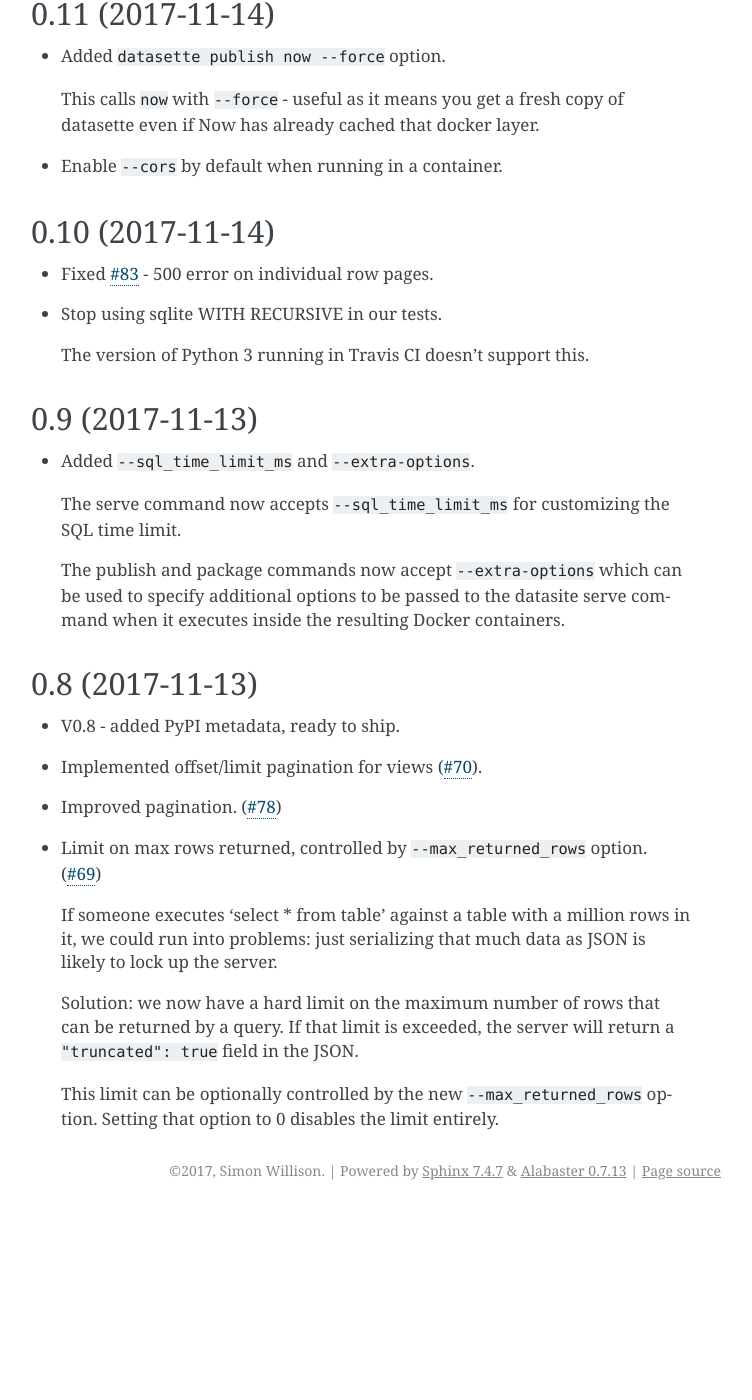
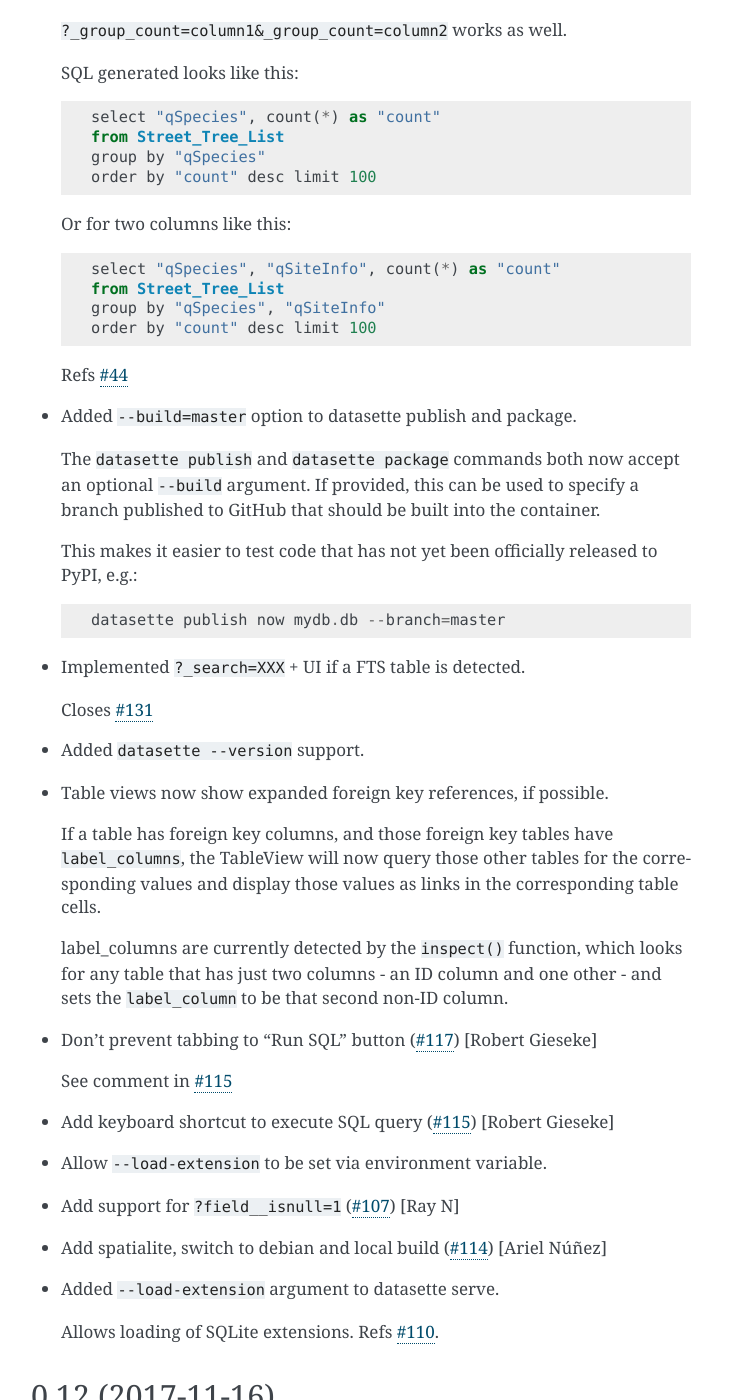
Before and after one commit to simonw/datasette, a Sphinx documentation site: the page built from docs/changelog.rst, in a window 1280 px wide and 1400 px high, scrolled down 1013 px. Shown: the whole window, without its empty margins (389-1141 px from the left). Built offline with Sphinx 7.4.7, drawn with Linux system fonts in a browser that asks for light colours; before the commit the page ends 2223 px from its top, so only the background shows below that; some of the changed text lies outside the part shown.

Commit message:
Release notes for 0.13

```diff
--- a/docs/changelog.rst
+++ b/docs/changelog.rst
@@ -1,5 +1,126 @@
 Changelog
 =========
+
+0.13 (2017-11-24)
+-----------------
+- Search now applies to current filters.
+
+  Combined search into the same form as filters.
+
+  Closes `#133`_
+
+- Much tidier design for table view header.
+
+  Closes `#147`_
+
+- Added ``?column__not=blah`` filter.
+
+  Closes `#148`_
+
+- Row page now resolves foreign keys.
+
+  Closes `#132`_
+
+- Further tweaks to select/input filter styling.
+
+  Refs `#86`_ - thanks for the help, @natbat!
+
+- Show linked foreign key in table cells.
+
+- Added UI for editing table filters.
+
+  Refs `#86`_
+
+- Hide FTS-created tables on index pages.
+
+  Closes `#129`_
+
+- Add publish to heroku support [Jacob Kaplan-Moss]
+
+  ``datasette publish heroku mydb.db``
+
+  Pull request `#104`_
+
+- Initial implementation of ``?_group_count=column``.
+
+  URL shortcut for counting rows grouped by one or more columns.
+
+  ``?_group_count=column1&_group_count=column2`` works as well.
+
+  SQL generated looks like this::
+
+      select "qSpecies", count(*) as "count"
+      from Street_Tree_List
+      group by "qSpecies"
+      order by "count" desc limit 100
+
+  Or for two columns like this::
+
+      select "qSpecies", "qSiteInfo", count(*) as "count"
+      from Street_Tree_List
+      group by "qSpecies", "qSiteInfo"
+      order by "count" desc limit 100
+
+  Refs `#44`_
+
+- Added ``--build=master`` option to datasette publish and package.
+
+  The ``datasette publish`` and ``datasette package`` commands both now accept an
+  optional ``--build`` argument. If provided, this can be used to specify a branch
+  published to GitHub that should be built into the container.
+
+  This makes it easier to test code that has not yet been officially released to
+  PyPI, e.g.::
+
+      datasette publish now mydb.db --branch=master
+
+- Implemented ``?_search=XXX`` + UI if a FTS table is detected.
+
+  Closes `#131`_
+
+- Added ``datasette --version`` support.
+
+- Table views now show expanded foreign key references, if possible.
+
+  If a table has foreign key columns, and those foreign key tables have
+  ``label_columns``, the TableView will now query those other tables for the
+  corresponding values and display those values as links in the corresponding
+  table cells.
+
+  label_columns are currently detected by the ``inspect()`` function, which looks
+  for any table that has just two columns - an ID column and one other - and
+  sets the ``label_column`` to be that second non-ID column.
+
+- Don't prevent tabbing to "Run SQL" button (`#117`_) [Robert Gieseke]
+
+  See comment in `#115`_
+
+- Add keyboard shortcut to execute SQL query (`#115`_) [Robert Gieseke]
+
+- Allow ``--load-extension`` to be set via environment variable.
+
+- Add support for ``?field__isnull=1`` (`#107`_) [Ray N]
+
+- Add spatialite, switch to debian and local build (`#114`_) [Ariel Núñez]
+
+- Added ``--load-extension`` argument to datasette serve.
+
+  Allows loading of SQLite extensions. Refs `#110`_.
+
+.. _#133: https://github.com/simonw/datasette/issues/133
+.. _#147: https://github.com/simonw/datasette/issues/147
+.. _#148: https://github.com/simonw/datasette/issues/148
+.. _#132: https://github.com/simonw/datasette/issues/132
+.. _#86: https://github.com/simonw/datasette/issues/86
+.. _#129: https://github.com/simonw/datasette/issues/129
+.. _#104: https://github.com/simonw/datasette/issues/104
+.. _#44: https://github.com/simonw/datasette/issues/44
+.. _#131: https://github.com/simonw/datasette/issues/131
+.. _#115: https://github.com/simonw/datasette/issues/115
+.. _#117: https://github.com/simonw/datasette/issues/117
+.. _#107: https://github.com/simonw/datasette/issues/107
+.. _#114: https://github.com/simonw/datasette/issues/114
+.. _#110: https://github.com/simonw/datasette/issues/110
 
 0.12 (2017-11-16)
 -----------------
```
